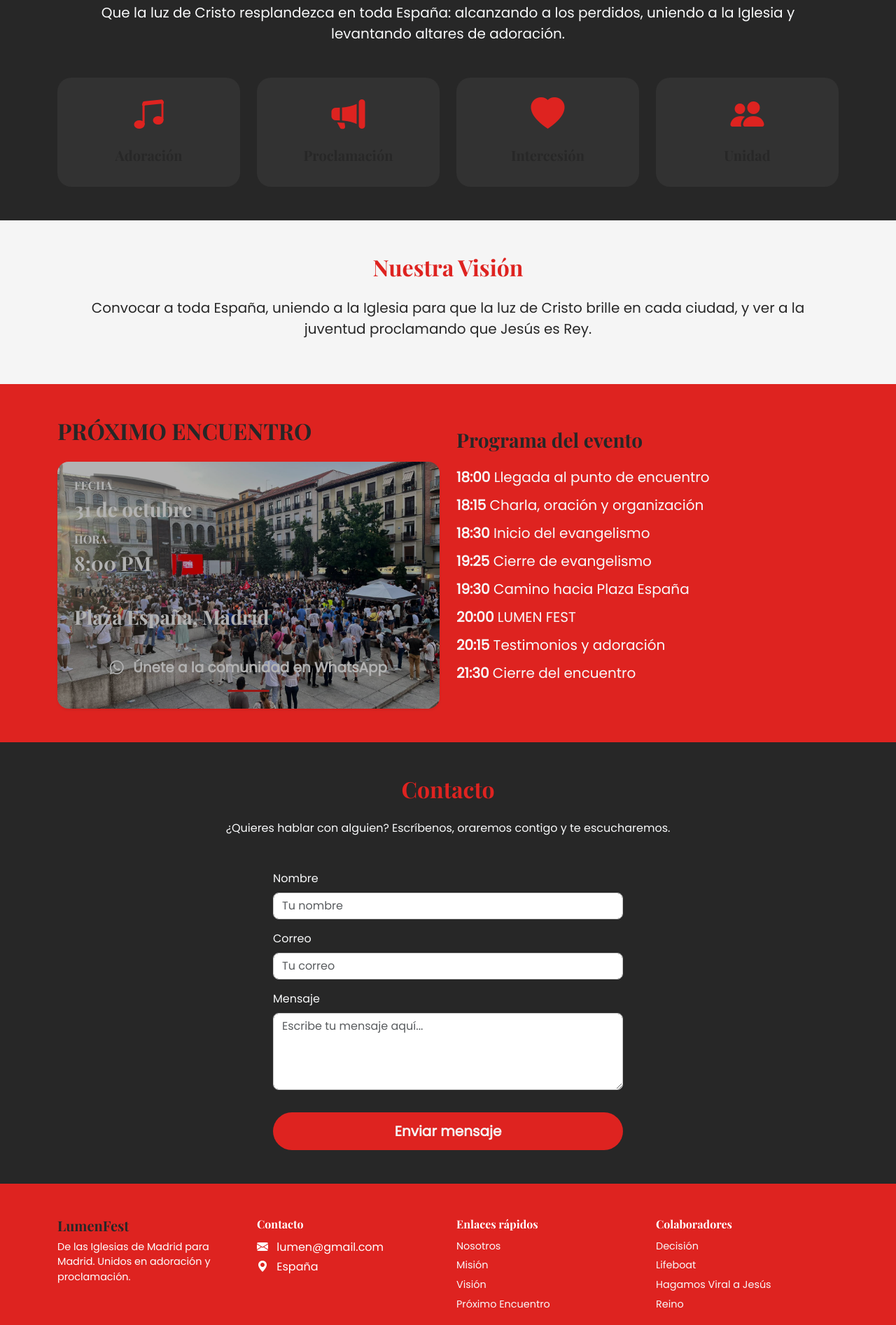
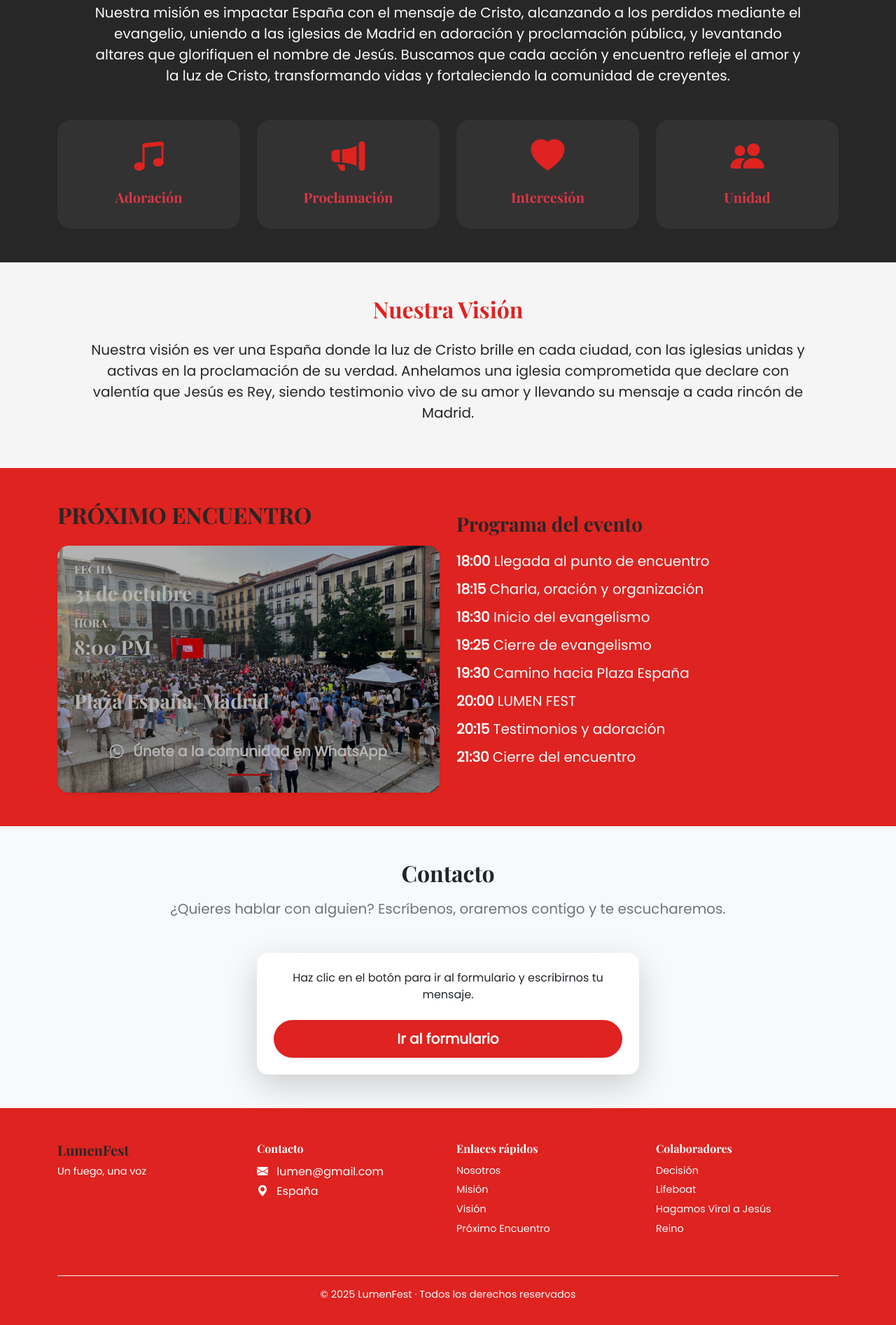
Before and after one commit to Dinicudev/ERM, a plain HTML site: page home.html in a window 1280 px wide. Shown: the part 1504-3398 px from the top of the page at 70% size. Drawn offline with nearby package versions, Linux system fonts and the light colour scheme.

Commit message:
Revise home.html content and structure
Updated content and structure of the home page to enhance clarity and engagement. Revised mission and vision statements for better alignment with the event's goals.

```diff
--- a/home.html
+++ b/home.html
@@ -62,10 +62,11 @@
                 </div>
                 <div class="col-lg-6">
                     <h2 class="fw-bold mb-3 text-rojo">¿Qué es LumenFest?</h2>
-                    <p class="lead">Un movimiento nacido en la Iglesia de Madrid y para la Iglesia de Madrid, con el
-                        propósito de que la luz de Cristo resplandezca en toda España.</p>
-                    <p>Alcanzamos a los perdidos con el evangelio, unimos a la Iglesia en adoración y proclamación
-                        pública, y levantamos altares que exalten el nombre de Jesús.</p>
+                    <p class="lead">Lumen es el canal que da paso a la vida.</p>
+                    <p>Así como la aorta distribuye la sangre que sostiene el cuerpo, la Iglesia unida es el lumen por donde
+                        la vida y la luz de Cristo llegan a cada ciudad y a cada corazón de España
+                    </p>
+                    <p class="text-muted">Jesús es el centro.</p>
                 </div>
             </div>
         </div>
@@ -75,31 +76,32 @@
     <section id="mision" class="py-5 bg-negro text-light">
         <div class="container text-center">
             <h2 class="fw-bold text-rojo mb-4">Nuestra Misión</h2>
-            <p class="lead mb-5 px-lg-5">Que la luz de Cristo resplandezca en toda España: alcanzando a los perdidos,
-                uniendo a la Iglesia y levantando altares de adoración.</p>
+            <p class="lead mb-5 px-lg-5"> Nuestra misión es impactar España con el mensaje de Cristo, alcanzando a los perdidos mediante el evangelio,
+                uniendo a las iglesias de Madrid en adoración y proclamación pública, y levantando altares que glorifiquen el nombre de Jesús.
+                Buscamos que cada acción y encuentro refleje el amor y la luz de Cristo, transformando vidas y fortaleciendo la comunidad de creyentes.</p>
             <div class="row g-4">
                 <div class="col-6 col-md-3">
                     <div class="icon-card">
                         <i class="bi bi-music-note-beamed display-5 text-rojo"></i>
-                        <h5 class="mt-3">Adoración</h5>
+                        <h5 class="mt-3 text-danger ">Adoración</h5>
                     </div>
                 </div>
                 <div class="col-6 col-md-3">
                     <div class="icon-card">
                         <i class="bi bi-megaphone-fill display-5 text-rojo"></i>
-                        <h5 class="mt-3">Proclamación</h5>
+                        <h5 class="mt-3 text-danger">Proclamación</h5>
                     </div>
                 </div>
                 <div class="col-6 col-md-3">
                     <div class="icon-card">
                         <i class="bi bi-heart-fill display-5 text-rojo"></i>
-                        <h5 class="mt-3">Intercesión</h5>
+                        <h5 class="mt-3 text-danger">Intercesión</h5>
                     </div>
                 </div>
                 <div class="col-6 col-md-3">
                     <div class="icon-card">
                         <i class="bi bi-people-fill display-5 text-rojo"></i>
-                        <h5 class="mt-3">Unidad</h5>
+                        <h5 class="mt-3 text-danger">Unidad</h5>
                     </div>
                 </div>
             </div>
@@ -110,8 +112,9 @@
     <section id="vision" class="py-5 text-center bg-blanco">
         <div class="container">
             <h2 class="fw-bold text-rojo mb-4">Nuestra Visión</h2>
-            <p class="lead px-lg-5">Convocar a toda España, uniendo a la Iglesia para que la luz de Cristo brille en
-                cada ciudad, y ver a la juventud proclamando que Jesús es Rey.</p>
+            <p class="lead px-lg-5"> Nuestra visión es ver una España donde la luz de Cristo brille en cada ciudad,
+                con las iglesias unidas y activas en la proclamación de su verdad. Anhelamos una iglesia comprometida que declare con valentía que Jesús es Rey,
+                siendo testimonio vivo de su amor y llevando su mensaje a cada rincón de Madrid.</p>
         </div>
     </section>
 
@@ -128,9 +131,12 @@
                         <h3 class="fw-bold text-white">8:00 PM</h3>
                         <h6 class="text-muted mt-3 text-white">Lugar</h6>
                         <h3 class="fw-bold text-white">Plaza España, Madrid</h3>
+                        <a href="https://chat.whatsapp.com/HrauefxaaRh1npj4ZheDn8?mode=wwt&fbclid=PAZXh0bgNhZW0CMTEAAae4eSskmV33nwFyq1r8f6bIuL7N9ldNbNL-qXw2RJE_ixCEgUmTH4n6RNE92w_aem_a2lMGjL_2ljmCBPl8ULe7A"
+                            target="_blank">
                             <button class="btn btn-verde btn-lg w-100 fw-bold rounded-pill mt-4 text-white">
                                 <i class="bi bi-whatsapp me-2"></i> Únete a la comunidad en WhatsApp
                             </button>
+                        </a>
                     </div>
                 </div>
 
@@ -152,27 +158,26 @@
     </section>
 
     <!-- CONTACTO -->
-    <section id="contacto" class="py-5 bg-negro text-light">
-        <div class="container text-center">
-            <h2 class="fw-bold text-rojo mb-4">Contacto</h2>
-            <p class="mb-5">¿Quieres hablar con alguien? Escríbenos, oraremos contigo y te escucharemos.</p>
+       <section id="contacto" class="py-5 bg-light">
+            <div class="container">
+                <div class="text-center mb-5">
+                    <h2 class="fw-bold text-dark mb-3">Contacto</h2>
+                    <p class="text-secondary fs-5">¿Quieres hablar con alguien? Escríbenos, oraremos contigo y te escucharemos.</p>
+                </div>
 
-            <form class="mx-auto" style="max-width: 500px;">
-                <div class="mb-3 text-start">
-                    <label for="nombre" class="form-label">Nombre</label>
-                    <input type="text" class="form-control rounded-3" id="nombre" placeholder="Tu nombre">
+                <div class="row justify-content-center">
+                    <div class="col-md-8 col-lg-6">
+                        <div class="p-4 bg-white shadow-lg rounded-4">
+                            <p class="mb-4 text-center text-dark fs-6">
+                                Haz clic en el botón para ir al formulario y escribirnos tu mensaje.
+                            </p>
+                            <a href="https://docs.google.com/forms/d/e/1FAIpQLSeh-6LAG8mHplfLy25i4H_6IsSx5YhYQ3KSnM1DTZCh6wPC_w/viewform" target="_blank"
+                               class="btn btn-rojo btn-lg w-100 rounded-pill fw-bold shadow-sm">
+                                Ir al formulario
+                            </a>
                         </div>
-                <div class="mb-3 text-start">
-                    <label for="correo" class="form-label">Correo</label>
-                    <input type="email" class="form-control rounded-3" id="correo" placeholder="Tu correo">
                     </div>
-                <div class="mb-3 text-start">
-                    <label for="mensaje" class="form-label">Mensaje</label>
-                    <textarea class="form-control rounded-3" id="mensaje" rows="4"
-                        placeholder="Escribe tu mensaje aquí..."></textarea>
                 </div>
-                <button type="submit" class="btn btn-rojo btn-lg w-100 rounded-pill mt-3">Enviar mensaje</button>
-            </form>
             </div>
         </section>
 
@@ -182,7 +187,7 @@
             <div class="row text-center text-md-start">
                 <div class="col-md-3 mb-4">
                     <h5 class="fw-bold">LumenFest</h5>
-                    <p class="small">De las Iglesias de Madrid para Madrid. Unidos en adoración y proclamación.</p>
+                    <p class="small">Un fuego, una voz</p>
                 </div>
 
                 <div class="col-md-3 mb-4">
@@ -221,4 +226,5 @@
     <script src="https://cdn.jsdelivr.net/npm/bootstrap@5.3.2/dist/js/bootstrap.bundle.min.js"></script>
 </body>
 
+
 </html>
```
Lines whose indentation alone changed are shown as unchanged.
